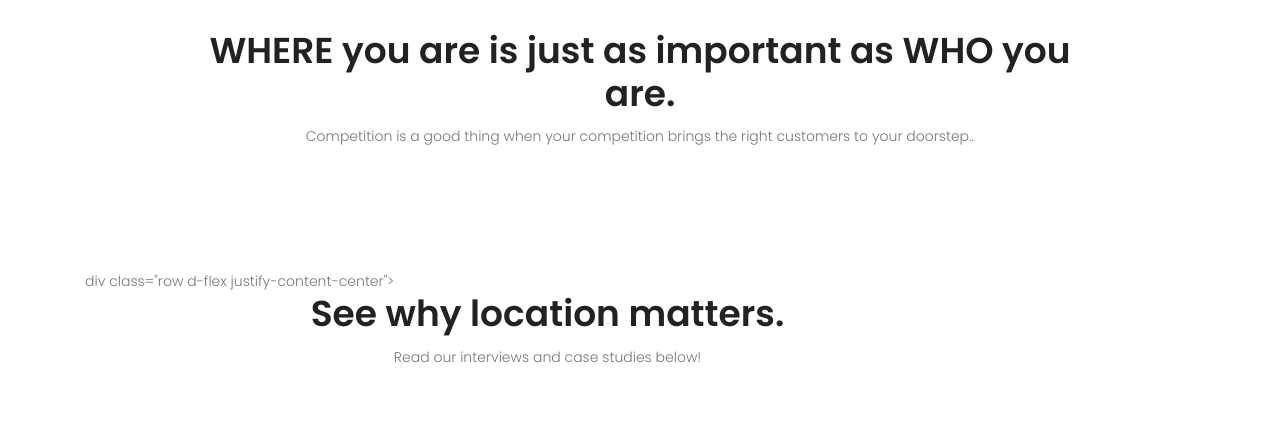
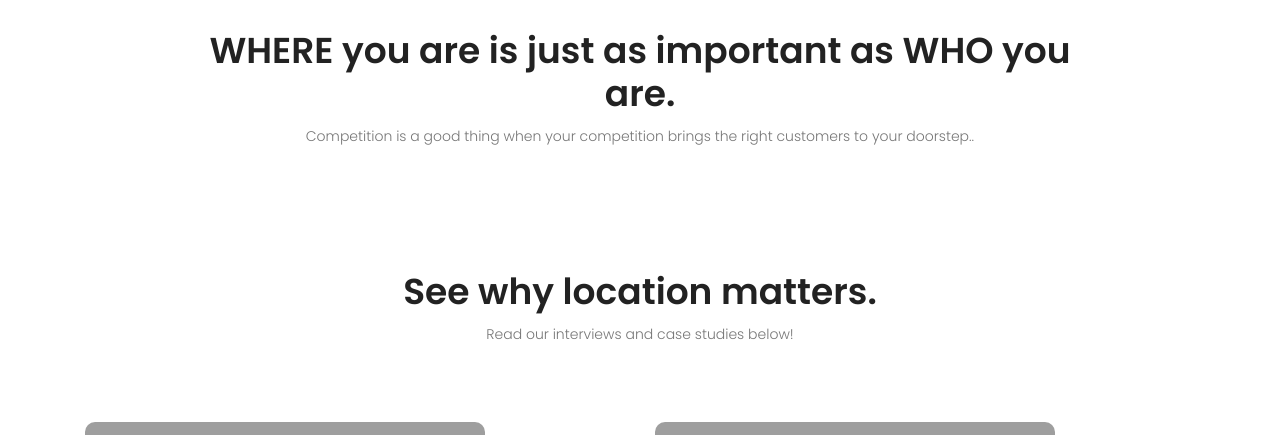
Before and after one commit to kehull/Project-3, a Flask app: page / in a window 1280 px wide. Shown: the part 1481-1916 px from the top of the page. Run offline with Flask 2, Linux system fonts and the light colour scheme; some libraries are stand-ins or nearby versions; grey boxes are pictures that could not be loaded.

Commit message:
Update index.html

```diff
--- a/templates/index.html
+++ b/templates/index.html
@@ -143,14 +143,14 @@
 
 <br><br>
 
-div class="row d-flex justify-content-center">
+<div class="row d-flex justify-content-center">
 <div class="menu-content pb-60 col-lg-10">
 	<div class="title text-center">
 		<h1 class="mb-10">See why location matters.</h1>
 		<p>Read our interviews and case studies below!</p>
 	</div>
 </div>
-
+</div>
 							<div class="row">
 							<div class="col-lg-6 col-md-6 single-blog">
 								<img class="img-fluid" class="img-fluid" src="https://bloximages.newyork1.vip.townnews.com/stltoday.com/content/tncms/assets/v3/editorial/e/38/e381c427-57d1-52a6-9726-cfab4c1899a1/5f6e457b1c740.image.jpg" alt="">
```
